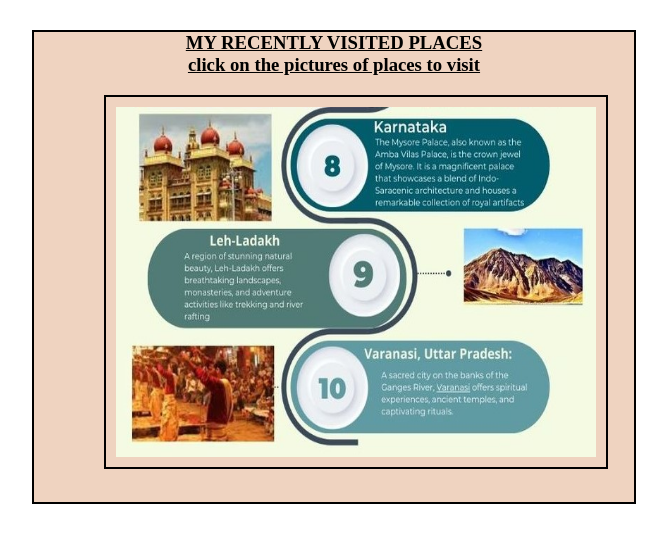
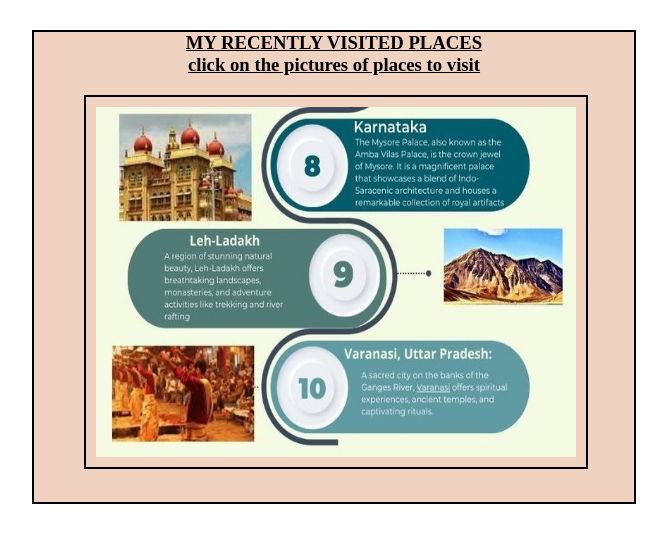
Before and after one commit to Vishakhatu/webdesign, a plain HTML site: page places.html in a window 1280 px wide. Shown: the whole page, without its empty margins (306-973 px from the left). Drawn offline with Linux system fonts and the light colour scheme.

Commit message:
Update places.html

```diff
--- a/places.html
+++ b/places.html
@@ -16,7 +16,7 @@
         <h3 style="text-align: center; margin-top: 0px; "> <u>MY RECENTLY VISITED PLACES<br>
         click on the pictures of places to visit </u></h3>
 
-       <img src="finalplc.jpg" style="width:480px;height:350px ;margin-left:70px;border:2px solid black;padding: 10px;" usemap="#trips" >
+       <img src="finalplc.jpg" style="width:480px;height:350px ;margin-left:50px;border:2px solid black;padding: 10px;" usemap="#trips" >
        <map name="trips">
         <area shape="rect" coords="17,4,186,122" alt="krk" href="krk.html">
         <area shape="rect" coords="350,140,624,227" alt="leh" href="leh.html">
```
